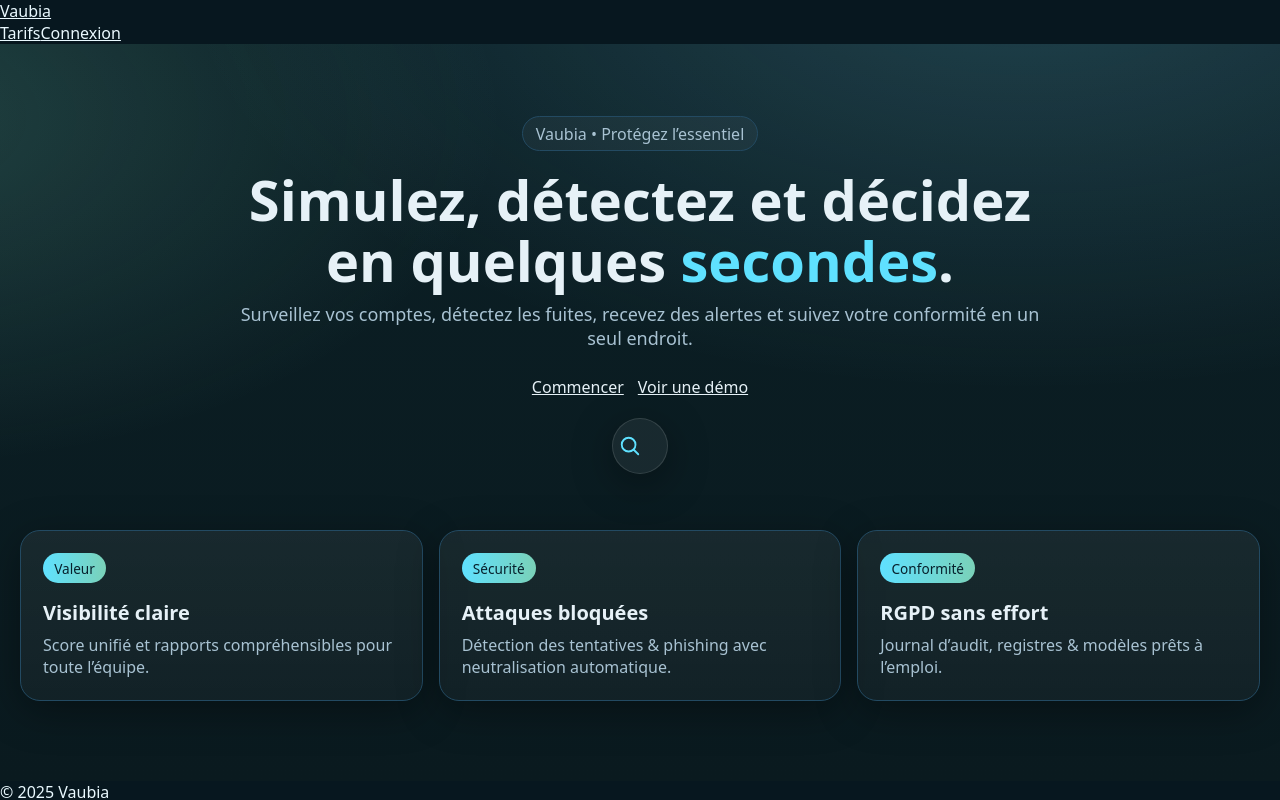
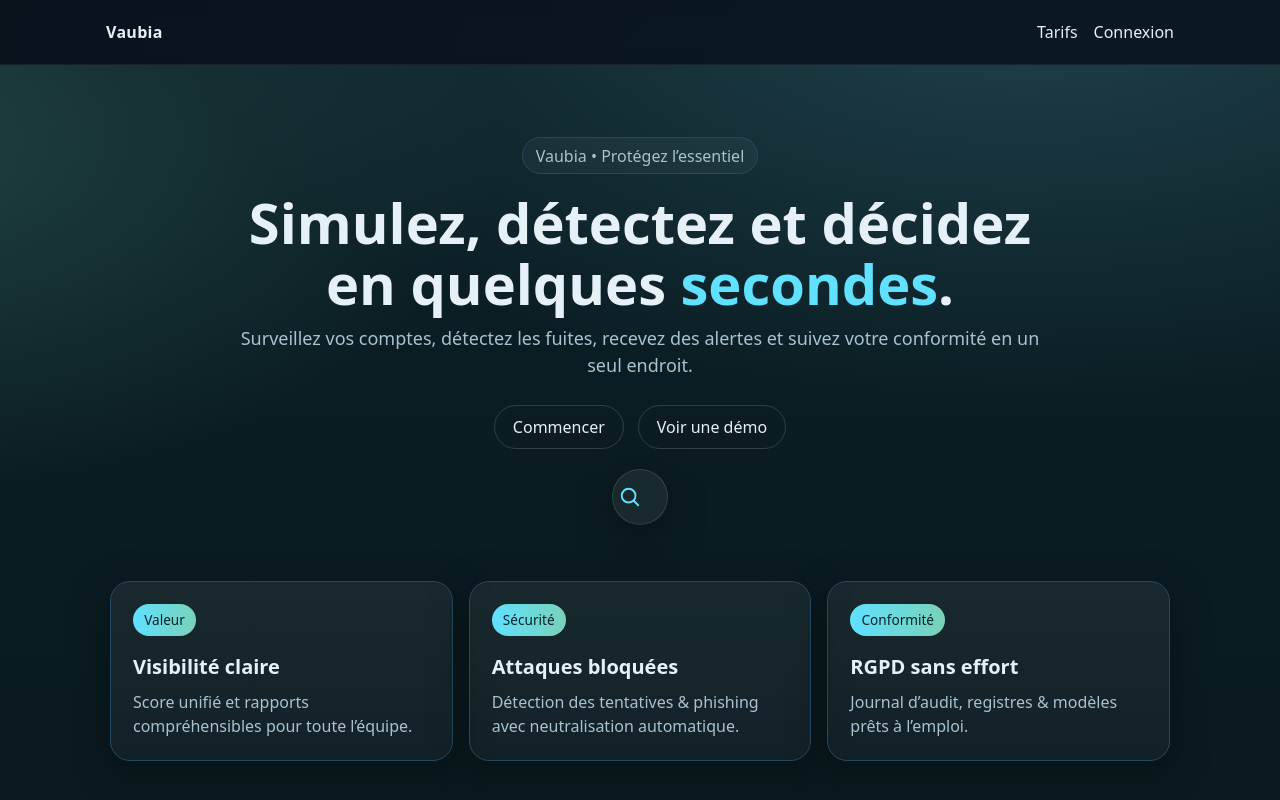
Before and after one commit to bozaine/Vaubia-v4, a React (Vite) app: page / in a window 1280 px wide. Shown: the top 800 px of the page. Built offline with nearby package versions, Linux system fonts and the light colour scheme.

Commit message:
Update global.css

```diff
--- a/src/styles/global.css
+++ b/src/styles/global.css
@@ -1,10 +1,18 @@
 :root{
-  --bg:#07171F;
-  --text-strong:#EAF9FF;
-  --text-dim:#98B8C6;
+  --bg:#0b1620; --bg-2:#0f1f2b; --card:#132635; --text:#d7e4ea;
+  --primary:#22d3ee; --primary-2:#60a5fa; --muted:#8aa5b2;
+  --radius:16px;
 }
 *{box-sizing:border-box}
 html,body,#root{height:100%}
-body{margin:0;background:var(--bg);color:var(--text-strong);
-  font-family: ui-sans-serif, system-ui, -apple-system, Segoe UI, Roboto, Inter, Arial}
-a{color:inherit}
+body{margin:0;background:linear-gradient(120deg,var(--bg),var(--bg-2));color:var(--text);font:16px/1.5 system-ui,-apple-system,Segoe UI,Roboto,Ubuntu}
+a{color:inherit;text-decoration:none}
+.container{max-width:1100px;margin:0 auto;padding:0 16px}
+.topbar{position:sticky;top:0;background:rgba(10,18,28,.6);backdrop-filter:blur(8px);border-bottom:1px solid rgba(255,255,255,.06)}
+.topbar nav{display:flex;align-items:center;height:64px;gap:16px}
+.brand{font-weight:700;letter-spacing:.3px}
+.spacer{flex:1}
+.btn{display:inline-flex;align-items:center;justify-content:center;height:44px;padding:0 18px;border-radius:999px;border:1px solid rgba(255,255,255,.15);background:transparent;color:var(--text)}
+.btn-primary{background:linear-gradient(90deg,var(--primary),var(--primary-2));border:0;color:#001018}
+.btn-ghost{background:transparent;border-color:rgba(255,255,255,.22)}
+.footer{border-top:1px solid rgba(255,255,255,.06);margin-top:60px;padding:24px 0;color:var(--muted)}
```
